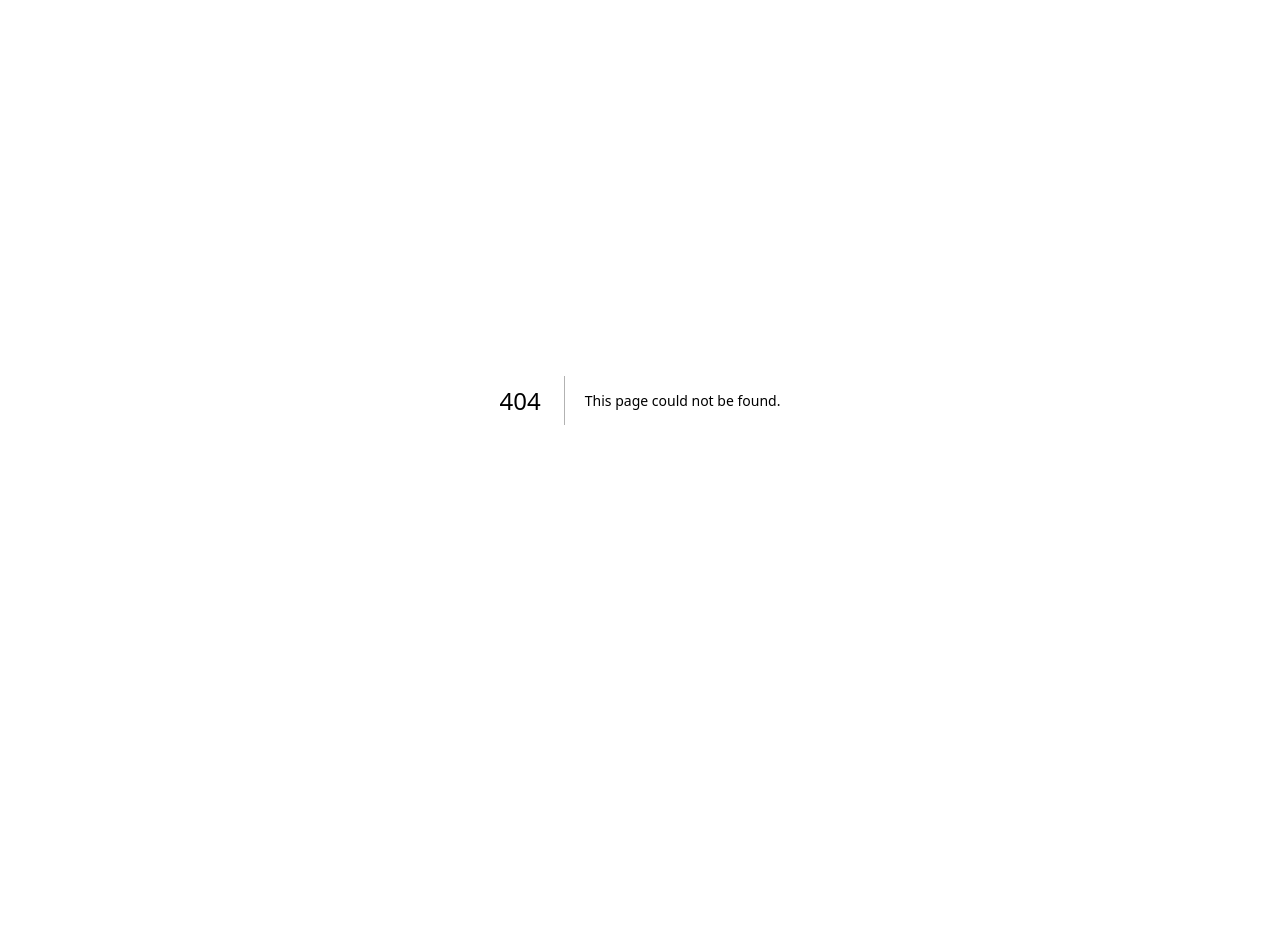
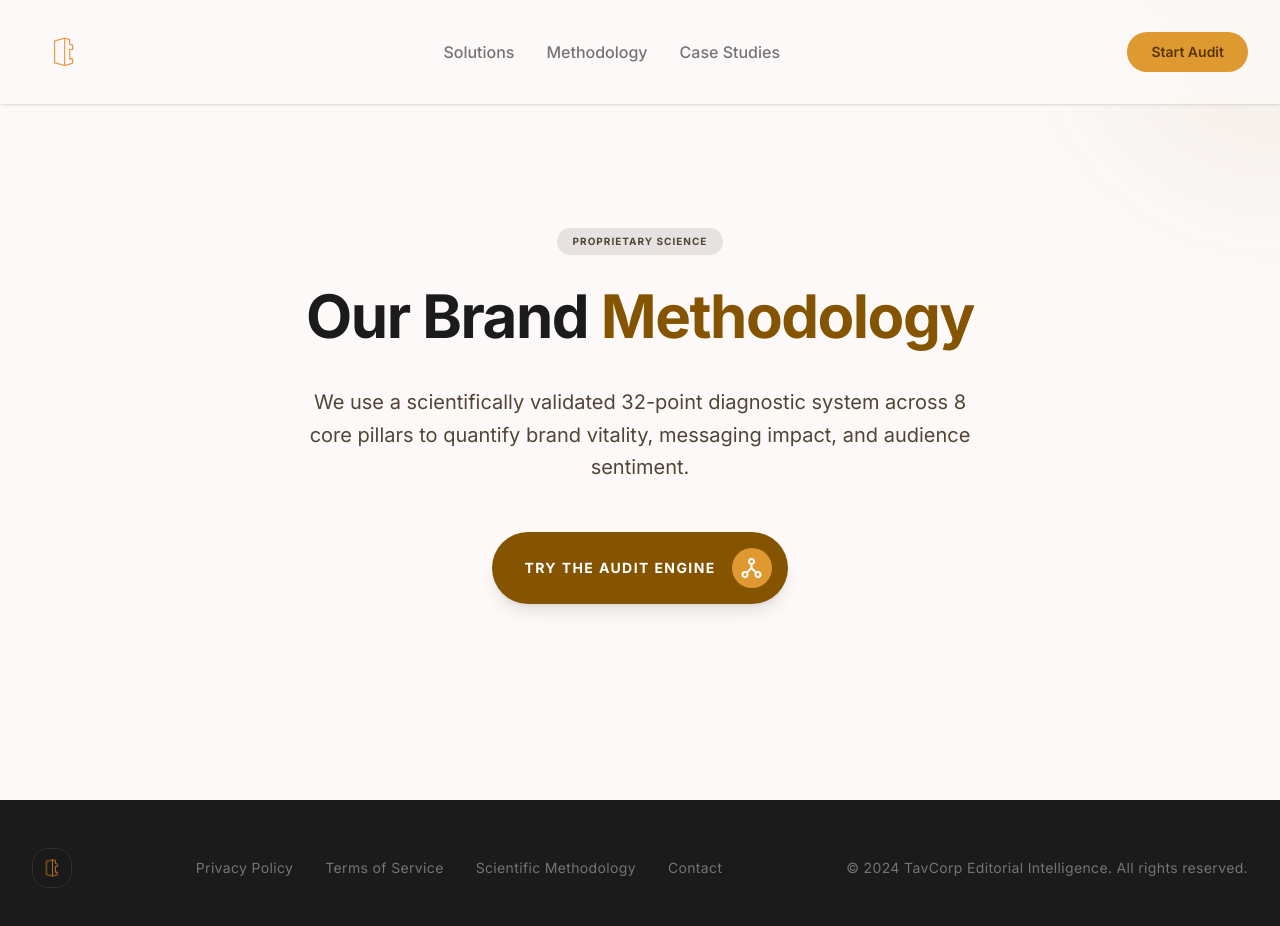
Before and after one commit to inioluwa-1/tavcorp-brand-health-quiz, a Next.js app: page /methodology in a window 1280 px wide. Before the commit this address had no page. Shown: the top 926 px of the page. Before the commit the page ends 800 px from the top, so only its background shows below. Built offline with nearby package versions, Linux system fonts and the light colour scheme.

Commit message:
feat: initialize brand health quiz project with layout, AOS animations, and core UI components

```diff
--- a/package.json
+++ b/package.json
@@ -9,12 +9,14 @@
     "lint": "eslint"
   },
   "dependencies": {
+    "aos": "^2.3.4",
     "next": "16.2.1",
     "react": "19.2.4",
     "react-dom": "19.2.4"
   },
   "devDependencies": {
     "@tailwindcss/postcss": "^4",
+    "@types/aos": "^3.0.7",
     "@types/node": "^20",
     "@types/react": "^19",
     "@types/react-dom": "^19",
--- /dev/null
+++ b/src/app/case-studies/page.tsx
@@ -0,0 +1,44 @@
+import Navbar from "@/components/Navbar";
+import Footer from "@/components/Footer";
+
+export const metadata = {
+  title: "Case Studies | TavCorp",
+  description: "Real-world impact of our brand optimization strategies.",
+};
+
+export default function CaseStudiesPage() {
+  return (
+    <div className="relative w-full overflow-hidden bg-[#fcf9f8]">
+      <Navbar />
+
+      <main className="relative z-10 min-h-screen pt-32 pb-24 px-4 sm:px-6 md:px-12 max-w-7xl mx-auto flex flex-col items-center justify-center text-center">
+        <div className="absolute top-0 right-0 w-96 h-96 bg-[#845400]/5 rounded-full -translate-y-1/2 translate-x-1/2 blur-3xl pointer-events-none" />
+
+        <span data-aos="fade-up" className="inline-block px-4 py-1.5 bg-[#e5e2e1] rounded-full text-[10px] font-bold tracking-widest text-[#514536] mb-6 uppercase">
+          Client Success
+        </span>
+        <h1 data-aos="fade-up" data-aos-delay="100" className="text-4xl md:text-6xl font-bold text-[#1b1b1b] leading-tight mb-8 tracking-tight">
+          Case <span className="text-[#845400]">Studies</span>
+        </h1>
+        <p data-aos="fade-up" data-aos-delay="200" className="text-lg md:text-xl text-[#514536] max-w-2xl leading-relaxed mb-12">
+          Explore how we&apos;ve transformed struggling brands into market leaders through our rigorous, data-driven methodology.
+        </p>
+
+        <a
+          href="/quiz"
+          data-aos="fade-up" data-aos-delay="300"
+          className="group flex items-center justify-center gap-4 bg-[#845400] text-white pl-8 pr-4 py-4 rounded-full shadow-lg hover:scale-[0.98] hover:shadow-xl transition-all duration-300"
+        >
+          <span className="text-sm font-bold uppercase tracking-widest">
+            Audit Your Brand Next
+          </span>
+          <div className="bg-[#df9931] text-white h-10 w-10 rounded-full flex items-center justify-center group-hover:translate-x-1 transition-transform">
+            <span className="material-symbols-outlined">insights</span>
+          </div>
+        </a>
+      </main>
+
+      <Footer />
+    </div>
+  );
+}
--- a/src/app/layout.tsx
+++ b/src/app/layout.tsx
@@ -1,5 +1,6 @@
 import type { Metadata } from "next";
 import { Inter } from "next/font/google";
+import AOSProvider from "@/components/AOSProvider";
 import "./globals.css";
 
 const inter = Inter({
@@ -27,7 +28,10 @@ export default function RootLayout({
           href="https://fonts.googleapis.com/css2?family=Material+Symbols+Outlined:opsz,wght,FILL,GRAD@20..48,100..700,0..1,-50..200"
         />
       </head>
-      <body className="min-h-screen flex flex-col" suppressHydrationWarning>{children}</body>
+      <body className="min-h-screen flex flex-col" suppressHydrationWarning>
+        <AOSProvider />
+        {children}
+      </body>
     </html>
   );
 }
--- /dev/null
+++ b/src/app/methodology/page.tsx
@@ -0,0 +1,44 @@
+import Navbar from "@/components/Navbar";
+import Footer from "@/components/Footer";
+
+export const metadata = {
+  title: "Methodology | TavCorp",
+  description: "Understanding our proprietary brand diagnostic approach.",
+};
+
+export default function MethodologyPage() {
+  return (
+    <div className="relative w-full overflow-hidden bg-[#fcf9f8]">
+      <Navbar />
+
+      <main className="relative z-10 min-h-screen pt-32 pb-24 px-4 sm:px-6 md:px-12 max-w-7xl mx-auto flex flex-col items-center justify-center text-center">
+        <div className="absolute top-0 right-0 w-96 h-96 bg-[#845400]/5 rounded-full -translate-y-1/2 translate-x-1/2 blur-3xl pointer-events-none" />
+
+        <span data-aos="fade-up" className="inline-block px-4 py-1.5 bg-[#e5e2e1] rounded-full text-[10px] font-bold tracking-widest text-[#514536] mb-6 uppercase">
+          Proprietary Science
+        </span>
+        <h1 data-aos="fade-up" data-aos-delay="100" className="text-4xl md:text-6xl font-bold text-[#1b1b1b] leading-tight mb-8 tracking-tight">
+          Our Brand <span className="text-[#845400]">Methodology</span>
+        </h1>
+        <p data-aos="fade-up" data-aos-delay="200" className="text-lg md:text-xl text-[#514536] max-w-2xl leading-relaxed mb-12">
+          We use a scientifically validated 32-point diagnostic system across 8 core pillars to quantify brand vitality, messaging impact, and audience sentiment.
+        </p>
+
+        <a
+          href="/quiz"
+          data-aos="fade-up" data-aos-delay="300"
+          className="group flex items-center justify-center gap-4 bg-[#845400] text-white pl-8 pr-4 py-4 rounded-full shadow-lg hover:scale-[0.98] hover:shadow-xl transition-all duration-300"
+        >
+          <span className="text-sm font-bold uppercase tracking-widest">
+            Try the Audit Engine
+          </span>
+          <div className="bg-[#df9931] text-white h-10 w-10 rounded-full flex items-center justify-center group-hover:translate-x-1 transition-transform">
+            <span className="material-symbols-outlined">network_node</span>
+          </div>
+        </a>
+      </main>
+
+      <Footer />
+    </div>
+  );
+}
--- /dev/null
+++ b/src/app/solutions/page.tsx
@@ -0,0 +1,44 @@
+import Navbar from "@/components/Navbar";
+import Footer from "@/components/Footer";
+
+export const metadata = {
+  title: "Solutions | TavCorp",
+  description: "Discover our comprehensive brand health solutions.",
+};
+
+export default function SolutionsPage() {
+  return (
+    <div className="relative w-full overflow-hidden bg-[#fcf9f8]">
+      <Navbar />
+
+      <main className="relative z-10 min-h-screen pt-32 pb-24 px-4 sm:px-6 md:px-12 max-w-7xl mx-auto flex flex-col items-center justify-center text-center">
+        <div className="absolute top-0 right-0 w-96 h-96 bg-[#845400]/5 rounded-full -translate-y-1/2 translate-x-1/2 blur-3xl pointer-events-none" />
+
+        <span data-aos="fade-up" className="inline-block px-4 py-1.5 bg-[#e5e2e1] rounded-full text-[10px] font-bold tracking-widest text-[#514536] mb-6 uppercase">
+          TavCorp Services
+        </span>
+        <h1 data-aos="fade-up" data-aos-delay="100" className="text-4xl md:text-6xl font-bold text-[#1b1b1b] leading-tight mb-8 tracking-tight">
+          Brand Health <span className="text-[#845400]">Solutions</span>
+        </h1>
+        <p data-aos="fade-up" data-aos-delay="200" className="text-lg md:text-xl text-[#514536] max-w-2xl leading-relaxed mb-12">
+          We offer comprehensive diagnostic tools and strategic interventions to elevate your brand&apos;s market position. Detailed service offerings are coming soon.
+        </p>
+
+        <a
+          href="/quiz"
+          data-aos="fade-up" data-aos-delay="300"
+          className="group flex items-center justify-center gap-4 bg-[#845400] text-white pl-8 pr-4 py-4 rounded-full shadow-lg hover:scale-[0.98] hover:shadow-xl transition-all duration-300"
+        >
+          <span className="text-sm font-bold uppercase tracking-widest">
+            Start Your Audit
+          </span>
+          <div className="bg-[#df9931] text-white h-10 w-10 rounded-full flex items-center justify-center group-hover:translate-x-1 transition-transform">
+            <span className="material-symbols-outlined">arrow_forward</span>
+          </div>
+        </a>
+      </main>
+
+      <Footer />
+    </div>
+  );
+}
--- /dev/null
+++ b/src/components/AOSProvider.tsx
@@ -0,0 +1,18 @@
+"use client";
+
+import { useEffect } from "react";
+import AOS from "aos";
+import "aos/dist/aos.css";
+
+export default function AOSProvider() {
+  useEffect(() => {
+    AOS.init({
+      duration: 800,
+      once: true,
+      easing: "ease-out-cubic",
+      offset: 50,
+    });
+  }, []);
+
+  return null;
+}
--- a/src/components/Footer.tsx
+++ b/src/components/Footer.tsx
@@ -11,7 +11,7 @@ const footerLinks = [
 export default function Footer() {
   return (
     <footer className="bg-[#1B1B1B] w-full py-12 px-8">
-      <div className="flex flex-col md:flex-row justify-between items-center gap-8 max-w-7xl mx-auto">
+      <div data-aos="fade-up" className="flex flex-col md:flex-row justify-between items-center gap-8 max-w-7xl mx-auto">
         {/* Brand */}
         <Link href="/" className="hover:opacity-80 transition-opacity duration-300">
           <Image
--- a/src/components/MetricSpotlight.tsx
+++ b/src/components/MetricSpotlight.tsx
@@ -1,12 +1,12 @@
 export default function MetricSpotlight() {
   return (
     <section className="mt-40 mb-20 max-w-4xl mx-auto px-8 text-center">
-      <h2 className="text-xs font-bold text-[#845400] tracking-[0.2em] mb-12 uppercase">
+      <h2 data-aos="fade-in" className="text-xs font-bold text-[#845400] tracking-[0.2em] mb-12 uppercase">
         Metric Spotlight
       </h2>
 
       {/* Confidence Dial */}
-      <div className="relative inline-block">
+      <div data-aos="zoom-in" data-aos-delay="100" className="relative inline-block">
         <svg className="w-64 h-32" viewBox="0 0 100 50">
           {/* Track */}
           <path
@@ -40,11 +40,11 @@ export default function MetricSpotlight() {
       </div>
 
       {/* Testimonial */}
-      <p className="mt-8 text-[#5f5e5e] font-medium italic">
+      <p data-aos="fade-up" data-aos-delay="300" className="mt-8 text-[#5f5e5e] font-medium italic">
         &ldquo;TavCorp identified gaps in our editorial voice we didn&apos;t
         even know existed.&rdquo;
       </p>
-      <p className="text-sm font-bold mt-2 text-[#1B1B1B]">
+      <p data-aos="fade-up" data-aos-delay="400" className="text-sm font-bold mt-2 text-[#1B1B1B]">
         — CMO, Enterprise Growth
       </p>
     </section>
--- a/src/components/Navbar.tsx
+++ b/src/components/Navbar.tsx
@@ -37,19 +37,19 @@ export default function Navbar() {
         {/* Desktop Nav Links */}
         <div className="hidden md:flex items-center space-x-8">
           <Link
-            href="#"
+            href="/solutions"
             className="text-[#1B1B1B]/60 font-medium transition-colors duration-300 hover:text-[#DF9931]"
           >
             Solutions
           </Link>
           <Link
-            href="#"
+            href="/methodology"
             className="text-[#1B1B1B]/60 font-medium transition-colors duration-300 hover:text-[#DF9931]"
           >
             Methodology
           </Link>
           <Link
-            href="#"
+            href="/case-studies"
             className="text-[#1B1B1B]/60 font-medium transition-colors duration-300 hover:text-[#DF9931]"
           >
             Case Studies
@@ -81,21 +81,21 @@ export default function Navbar() {
       {isOpen && (
         <div className="md:hidden absolute top-full left-0 w-full bg-[#fcf9f8] border-t border-[#d6c3b0]/30 shadow-xl flex flex-col items-center py-6 space-y-6">
           <Link
-            href="#"
+            href="/solutions"
             className="text-[#1B1B1B] font-bold text-lg hover:text-[#DF9931] transition-colors"
             onClick={() => setIsOpen(false)}
           >
             Solutions
           </Link>
           <Link
-            href="#"
+            href="/methodology"
             className="text-[#1B1B1B] font-bold text-lg hover:text-[#DF9931] transition-colors"
             onClick={() => setIsOpen(false)}
           >
             Methodology
           </Link>
           <Link
-            href="#"
+            href="/case-studies"
             className="text-[#1B1B1B] font-bold text-lg hover:text-[#DF9931] transition-colors"
             onClick={() => setIsOpen(false)}
           >
```
Also changed, not shown: src/components/Hero.tsx (+7 -7 lines), 1 other file (tests, documents, lock files or other folders).
